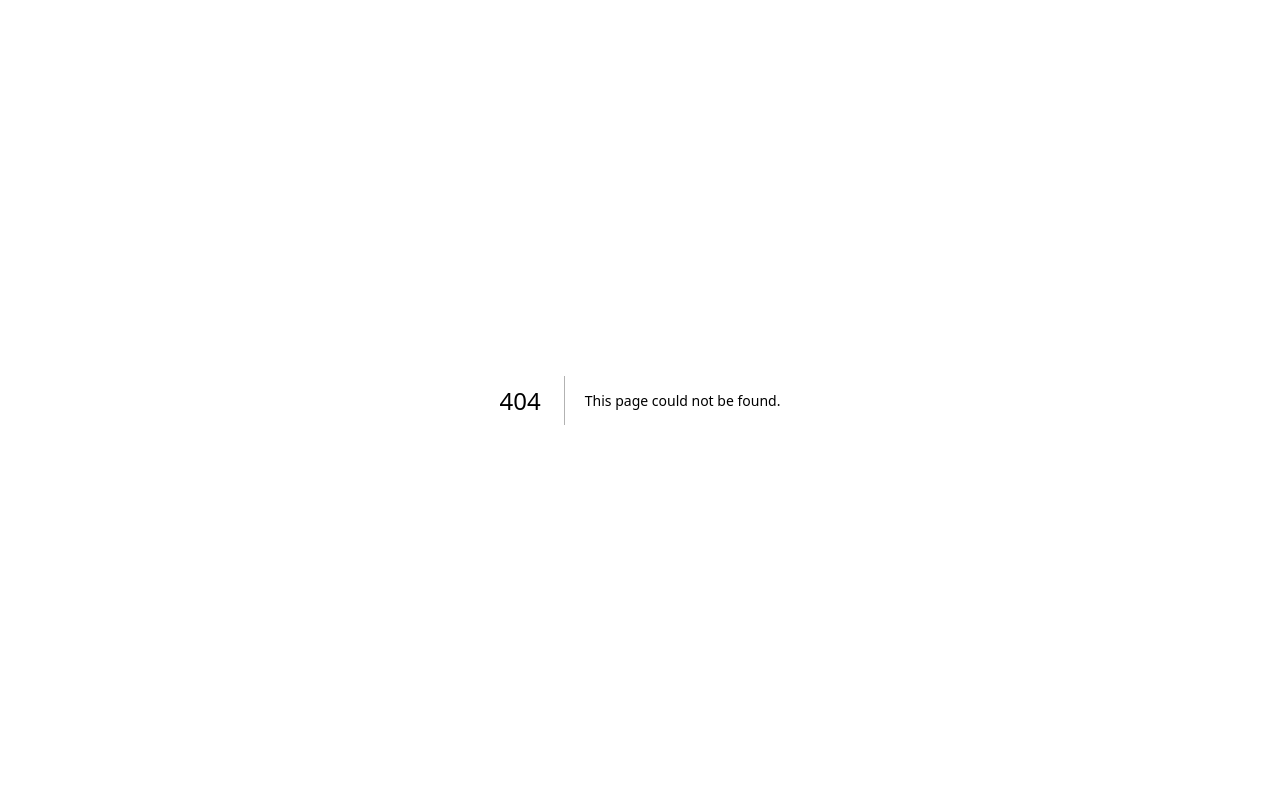
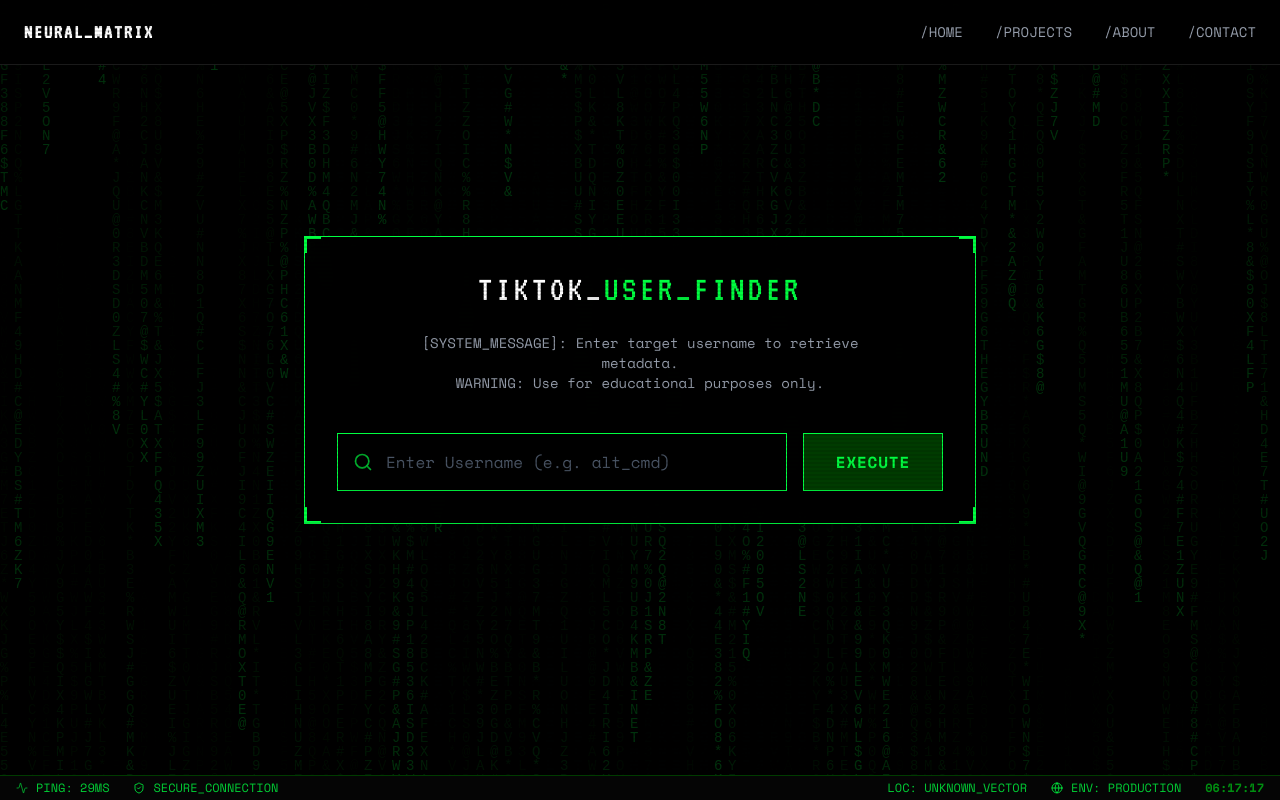
Before and after one commit to linuxpredator/neural_matrix, a Next.js app: page /projek/tiktokuserfinder in a window 1280 px wide. Before the commit this address had no page. Built offline with nearby package versions, Linux system fonts and the light colour scheme.

Commit message:
feat: add TikTok User Finder feature

```diff
--- /dev/null
+++ b/app/projek/tiktokuserfinder/page.tsx
@@ -0,0 +1,159 @@
+"use client";
+
+import { motion } from "framer-motion";
+import { Search, Loader2, AlertCircle } from "lucide-react";
+import { useState } from "react";
+import Navigation from "@/components/Navigation";
+import MatrixRain from "@/components/MatrixRain";
+import StatusBar from "@/components/StatusBar";
+
+export default function TikTokUserFinder() {
+    const [username, setUsername] = useState("");
+    const [isLoading, setIsLoading] = useState(false);
+    const [error, setError] = useState("");
+    const [result, setResult] = useState<any>(null);
+
+    const handleSearch = async (e: React.FormEvent) => {
+        e.preventDefault();
+        if (!username) return;
+
+        setIsLoading(true);
+        setError("");
+        setResult(null);
+
+        // Simulate API Call
+        setTimeout(() => {
+            setIsLoading(false);
+            if (Math.random() > 0.7) {
+                setError("Error: TARGET_NOT_FOUND or API_LIMIT_EXCEEDED");
+            } else {
+                setResult({
+                    username: username,
+                    id: "67459032185672901",
+                    secUid: "MS4wLjABAAAA...",
+                    private: false,
+                    verified: true,
+                    followers: 1250000,
+                    following: 12,
+                    likes: 54000000,
+                    signature: "Digital Ghost in the Shell 👻",
+                    region: "MY"
+                });
+            }
+        }, 2000);
+    };
+
+    return (
+        <main className="relative min-h-screen w-full bg-black selection:bg-matrix-green selection:text-black font-sans overflow-x-hidden">
+            <Navigation />
+            <MatrixRain />
+
+            {/* CRT & Scanline Effects */}
+            <div className="fixed inset-0 z-50 pointer-events-none scanline-effect opacity-50"></div>
+            <div className="fixed inset-0 z-40 pointer-events-none crt-overlay opacity-30"></div>
+
+            <div className="relative z-10 flex flex-col items-center justify-center min-h-[85vh] px-4 pt-20">
+                <motion.div
+                    initial={{ opacity: 0, scale: 0.9 }}
+                    animate={{ opacity: 1, scale: 1 }}
+                    transition={{ duration: 0.5 }}
+                    className="w-full max-w-2xl bg-black/80 border border-matrix-green p-8 backdrop-blur-sm relative"
+                >
+                    {/* Decorative Corner Accents */}
+                    <div className="absolute top-0 left-0 w-4 h-4 border-t-2 border-l-2 border-matrix-green"></div>
+                    <div className="absolute top-0 right-0 w-4 h-4 border-t-2 border-r-2 border-matrix-green"></div>
+                    <div className="absolute bottom-0 left-0 w-4 h-4 border-b-2 border-l-2 border-matrix-green"></div>
+                    <div className="absolute bottom-0 right-0 w-4 h-4 border-b-2 border-r-2 border-matrix-green"></div>
+
+                    <div className="flex flex-col gap-6 text-center">
+                        <h1 className="text-3xl md:text-4xl font-terminal text-white tracking-widest">
+                            TIKTOK_<span className="text-matrix-green">USER_FINDER</span>
+                        </h1>
+                        <p className="text-gray-400 font-mono text-sm max-w-lg mx-auto">
+                            [SYSTEM_MESSAGE]: Enter target username to retrieve metadata.
+                            <br />
+                            WARNING: Use for educational purposes only.
+                        </p>
+
+                        <form onSubmit={handleSearch} className="flex flex-col sm:flex-row gap-4 mt-4">
+                            <div className="relative flex-grow">
+                                <input
+                                    type="text"
+                                    value={username}
+                                    onChange={(e) => setUsername(e.target.value)}
+                                    placeholder="Enter Username (e.g. alt_cmd)"
+                                    className="w-full bg-black/50 border border-matrix-green text-white font-mono p-4 pl-12 focus:outline-none focus:ring-1 focus:ring-matrix-green placeholder-gray-600"
+                                />
+                                <Search className="absolute left-4 top-1/2 transform -translate-y-1/2 text-matrix-green opacity-70" size={20} />
+                            </div>
+                            <button
+                                type="submit"
+                                disabled={isLoading}
+                                className="bg-matrix-dark-green hover:bg-matrix-green text-matrix-green hover:text-black border border-matrix-green px-8 py-4 font-mono font-bold transition-all duration-300 disabled:opacity-50 disabled:cursor-not-allowed uppercase tracking-wider flex items-center justify-center gap-2"
+                            >
+                                {isLoading ? (
+                                    <>
+                                        <Loader2 size={18} className="animate-spin" />
+                                        Scanning...
+                                    </>
+                                ) : (
+                                    "Execute"
+                                )}
+                            </button>
+                        </form>
+                    </div>
+
+                    {/* Results Display */}
+                    {error && (
+                        <motion.div
+                            initial={{ opacity: 0, height: 0 }}
+                            animate={{ opacity: 1, height: "auto" }}
+                            className="mt-8 p-4 bg-red-900/20 border border-red-500/50 text-red-400 font-mono text-sm flex items-center gap-3"
+                        >
+                            <AlertCircle size={18} />
+                            {error}
+                        </motion.div>
+                    )}
+
+                    {result && (
+                        <motion.div
+                            initial={{ opacity: 0, y: 20 }}
+                            animate={{ opacity: 1, y: 0 }}
+                            className="mt-8 border-t border-matrix-green/30 pt-6 text-left"
+                        >
+                            <h3 className="text-matrix-green font-terminal text-xl mb-4">TARGET_ACQUIRED:</h3>
+                            <div className="grid grid-cols-1 md:grid-cols-2 gap-4 font-mono text-sm">
+                                <div className="flex flex-col gap-1">
+                                    <span className="text-gray-500">USERNAME</span>
+                                    <span className="text-white text-lg">@{result.username}</span>
+                                </div>
+                                <div className="flex flex-col gap-1">
+                                    <span className="text-gray-500">REGION</span>
+                                    <span className="text-white">{result.region}</span>
+                                </div>
+                                <div className="flex flex-col gap-1">
+                                    <span className="text-gray-500">USER_ID</span>
+                                    <span className="text-white truncate">{result.id}</span>
+                                </div>
+                                <div className="flex flex-col gap-1">
+                                    <span className="text-gray-500">SEC_UID</span>
+                                    <span className="text-white truncate text-xs">{result.secUid}</span>
+                                </div>
+                                <div className="flex flex-col gap-1">
+                                    <span className="text-gray-500">FOLLOWERS</span>
+                                    <span className="text-matrix-green">{result.followers.toLocaleString()}</span>
+                                </div>
+                                <div className="flex flex-col gap-1">
+                                    <span className="text-gray-500">LIKES</span>
+                                    <span className="text-matrix-green">{result.likes.toLocaleString()}</span>
+                                </div>
+                            </div>
+                        </motion.div>
+                    )}
+                </motion.div>
+            </div>
+
+            <StatusBar />
+        </main>
+    );
+}
--- a/components/ProjectGrid.tsx
+++ b/components/ProjectGrid.tsx
@@ -6,12 +6,13 @@
 
 const projects = [
     {
-        id: "ecommerce-ui",
-        title: "NEON_MARKET",
-        description: "Next-gen e-commerce interface with real-time inventory tracking and crypto payments.",
-        tech: ["Next.js", "Stripe", "Web3"],
+        id: "tiktokuserfinder",
+        title: "TIKTOK_USER_FINDER",
+        description: "Advanced OSINT tool for retrieving TikTok user metadata and geographic information.",
+        tech: ["Next.js", "API", "OSINT"],
         status: "ONLINE",
-        delay: 0.1
+        delay: 0.1,
+        link: "/projek/tiktokuserfinder"
     },
     {
         id: "saas-dashboard",
@@ -100,7 +101,7 @@
 
                             <div className="flex items-center gap-4 mt-auto">
                                 <Link
-                                    href={`/demo/${project.id}`}
+                                    href={project.link || `/demo/${project.id}`}
                                     className="flex items-center gap-2 text-sm font-mono text-white hover:text-matrix-green transition-colors"
                                 >
                                     <ExternalLink size={14} />
```
